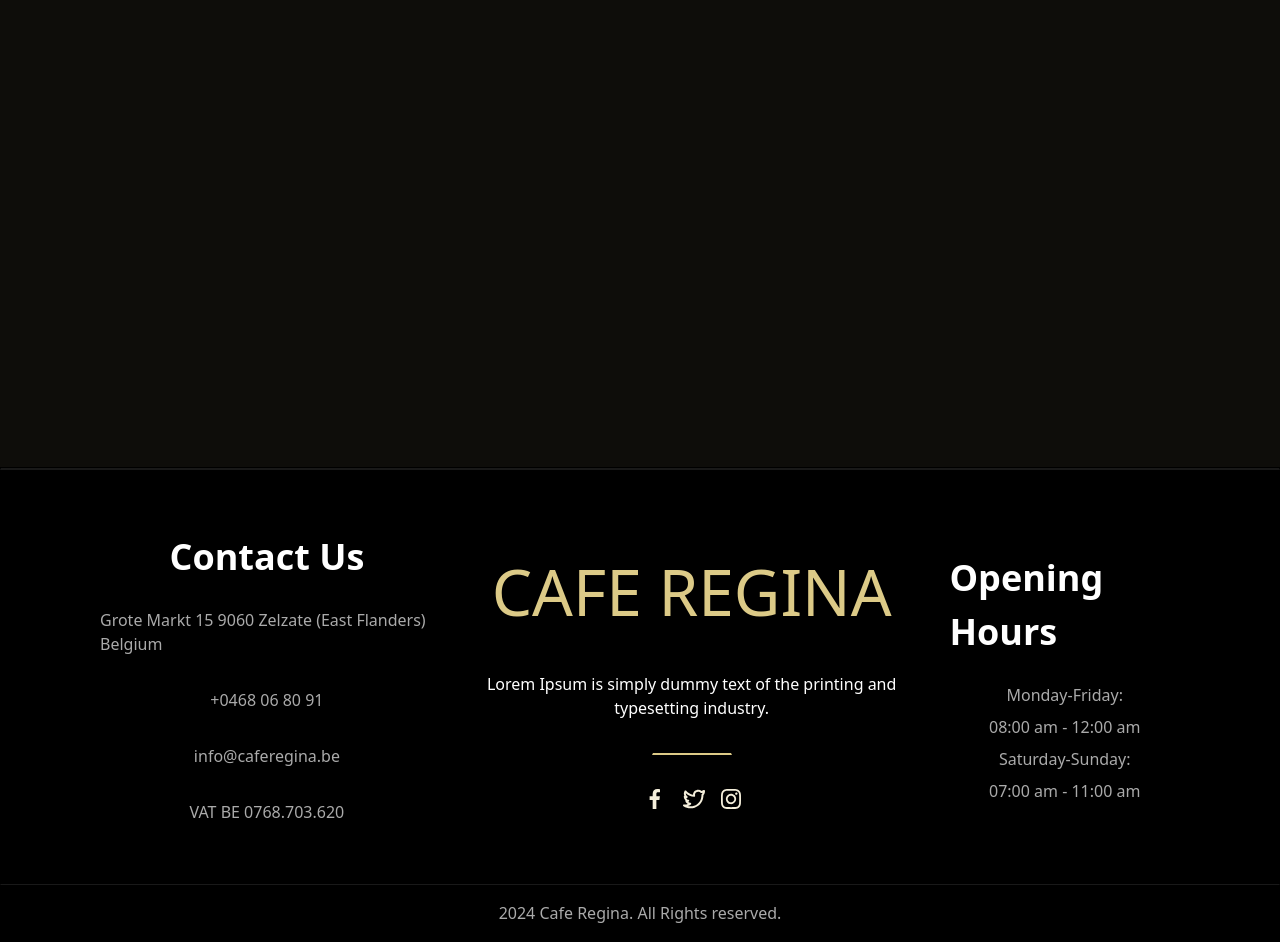
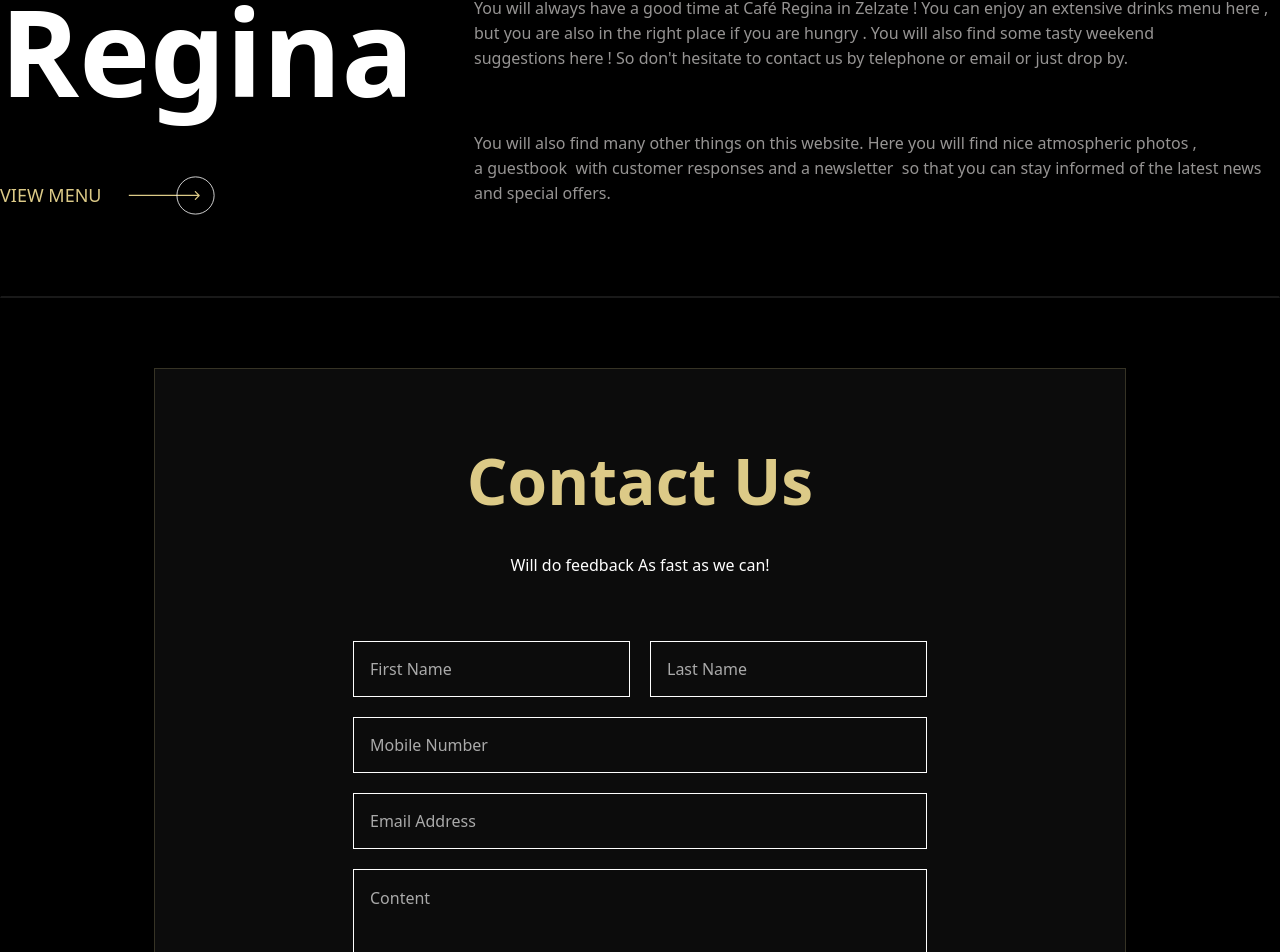
Before and after one commit to briandang59/restaurent-landing-page, a Next.js app: page /contact in a window 1280 px wide. Shown: the part 333-1285 px from the top of the page. Built offline with nearby package versions, Linux system fonts and the light colour scheme.

Commit message:
feat: create ui contact us page

```diff
--- a/app/contact/page.tsx
+++ b/app/contact/page.tsx
@@ -1,5 +1,24 @@
+import ChildHeaderPage from "@/components/ChildHeaderPage";
+import ContactForm from "@/components/ContactForm";
+import Divider from "@/components/Divider";
+
 function Contact() {
-  return <div></div>;
+  return (
+    <div className="pt-[110px]">
+      <ChildHeaderPage
+        label1="Contact Cafe"
+        label2="Regina"
+        description="You will always have a good time at Café Regina in Zelzate ! You can enjoy an extensive drinks menu here , but you are also in the right place if you are hungry . You will also find some tasty weekend suggestions here ! So don't hesitate to contact us by telephone or email or just drop by.
+"
+        description2="You will also find many other things on this website. Here you will find nice atmospheric photos , a guestbook  with customer responses and a newsletter  so that you can stay informed of the latest news and special offers. "
+        labelButton="View Menu"
+      />
+      <Divider type="without-logo" />
+      <div className="mx-auto container">
+        <ContactForm />
+      </div>
+    </div>
+  );
 }
 
 export default Contact;
--- a/app/layout.tsx
+++ b/app/layout.tsx
@@ -55,7 +55,7 @@
         `}
       >
         <Header />
-        <main className="bg-[#0E0D0A] min-h-screen">{children}</main>
+        <main className="bg-black min-h-screen">{children}</main>
         <Divider type="without-logo" />
         <Footer />
       </body>
--- a/app/photos/page.tsx
+++ b/app/photos/page.tsx
@@ -23,6 +23,7 @@
       <ChildHeaderPage
         label1="Enjoy The Atmospheric"
         label2="Photos!"
+        labelButton="Contact Us"
         description="If you are looking for an authentic café in Zelzate, Café Regina is the right place for you! You can be inspired by the atmospheric photos on this page. This gives you a taste of what you can expect when you visit the café. So be sure to check out these photos! "
       />
       <Divider type="without-logo" />
--- a/components/ChildHeaderPage.tsx
+++ b/components/ChildHeaderPage.tsx
@@ -4,26 +4,37 @@
   label1: string;
   label2: string;
   description: string;
+  description2?: string;
+  labelButton?: string;
 }
 function ChildHeaderPage({
   label1,
   label2,
   description,
+  description2,
+  labelButton,
 }: ChildHeaderPageProps) {
   return (
     <div className="py-[80px] container mx-auto">
       <h2 className="text-white font-semibold text-[120px] leading-[129px]">
         {label1}
       </h2>
-      <div className="flex items-center gap-[60px] mb-[60px]">
+      <div className="flex items-center gap-[60px]">
+        <div className="flex flex-col gap-[60px]">
           <h2 className="text-white font-semibold text-[120px] leading-[129px] text-nowrap">
             {label2}
           </h2>
+          <ButtonNavigator label={labelButton} />
+        </div>
+        <div className="flex flex-col gap-[60px]">
           <p className="font-normal text-[16px] leading-[25px] text-[#969493]">
             {description}
           </p>
+          <p className="font-normal text-[16px] leading-[25px] text-[#969493]">
+            {description2}
+          </p>
         </div>
-      <ButtonNavigator label="Contact us" />
+      </div>
     </div>
   );
 }
--- /dev/null
+++ b/components/ContactForm.tsx
@@ -0,0 +1,32 @@
+import InputCustom from "./InputCustom";
+
+function ContactForm() {
+  return (
+    <div className="py-[70px] mx-auto w-[972px]">
+      <div className="border border-[#DCCA8733] h-[783px] py-[64px] bg-[#0C0C0C] drop-shadow-2xl">
+        <h3 className="text-[#DCCA87] font-semibold text-[64px] text-center mb-[24px]">
+          Contact Us
+        </h3>
+        <p className="text-white font-normal text-[16px] text-center">
+          Will do feedback As fast as we can!
+        </p>
+
+        <form className="mt-[64px] mx-auto w-[574px] flex flex-col gap-[20px]">
+          <div className="grid grid-cols-2 gap-[20px]">
+            <InputCustom placeholder="First Name" />
+            <InputCustom placeholder="Last Name" />
+          </div>
+          <InputCustom placeholder="Mobile Number" />
+          <InputCustom placeholder="Email Address" />
+          <InputCustom
+            placeholder="Content"
+            type="textarea"
+            height="w-[200px]"
+          />
+        </form>
+      </div>
+    </div>
+  );
+}
+
+export default ContactForm;
--- /dev/null
+++ b/components/InputCustom.tsx
@@ -0,0 +1,35 @@
+import clsx from "clsx";
+
+interface InputCustomProps {
+  placeholder?: string;
+  width?: string;
+  height?: string;
+  type?: "input" | "textarea";
+}
+function InputCustom({
+  placeholder,
+  width = "w-[574px]",
+  height = "h-[60px]",
+  type = "input",
+}: InputCustomProps) {
+  if (type === "textarea") {
+    return (
+      <div className={clsx("border border-white w-full h-full", width, height)}>
+        <textarea
+          placeholder={placeholder}
+          className="h-full w-full focus-within:outline-none placeholder:text-[#AAAAAA] p-4 resize-none text-white"
+        />
+      </div>
+    );
+  }
+  return (
+    <div className={clsx("border border-white w-full h-full", width, height)}>
+      <input
+        placeholder={placeholder}
+        className="h-full w-full focus-within:outline-none placeholder:text-[#AAAAAA] p-4 text-white"
+      />
+    </div>
+  );
+}
+
+export default InputCustom;
--- a/components/Subcribe.tsx
+++ b/components/Subcribe.tsx
@@ -1,4 +1,5 @@
 import HeaderSection from "./HeaderSections";
+import InputCustom from "./InputCustom";
 
 function SubcribeSection() {
   return (
@@ -22,12 +23,7 @@
           </p>
         </div>
         <div className="flex items-center gap-[20px] mb-[64px] mx-auto">
-          <div className="w-[574px] h-[60px] border border-white">
-            <input
-              placeholder="Email Address"
-              className="h-full w-full focus-within:outline-none placeholder:text-[#AAAAAA] p-4"
-            />
-          </div>
+          <InputCustom placeholder="Email Address" />
           <button className="bg-[#DCCA87] text-black p-[8px_32px] uppercase h-[60px] font-semibold">
             Subcribe
           </button>
```
Lines whose indentation alone changed are shown as unchanged.
